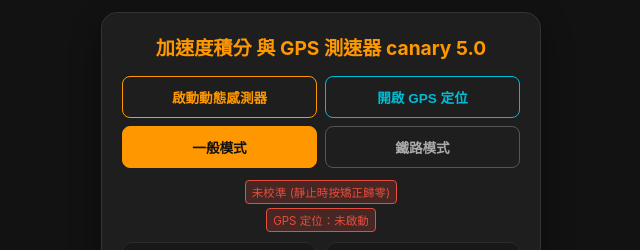
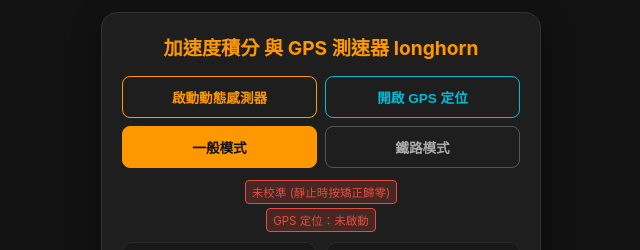
Before and after one commit to wuchihfeng/Acceleration-sensor-longhorn, a plain HTML site: page index.html in a window 1280 px wide. Shown: the top 250 px of the page, without its empty margins (319-959 px from the left). Drawn offline with Linux system fonts and the light colour scheme.

Commit message:
Update title from 'canary 5.0' to 'longhorn'

```diff
--- a/index.html
+++ b/index.html
@@ -355,7 +355,7 @@
 
   <!-- ================= 第一頁：測量器主畫面 ================= -->
   <div id="page-1" class="page-section active">
-    <h1>加速度積分 與 GPS 測速器 canary 5.0</h1>
+    <h1>加速度積分 與 GPS 測速器 longhorn</h1>
 
     <div id="permission-btn-container" style="margin-bottom: 8px; display: flex; gap: 8px;">
       <button id="btn-request-permission" class="btn-fill">啟動動態感測器</button>
```
